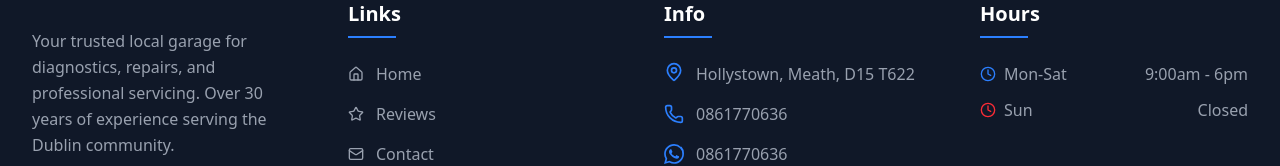
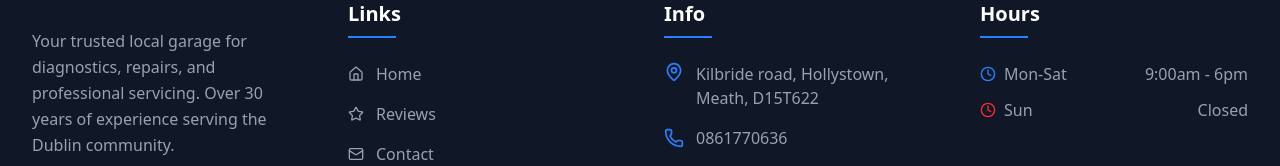
Before and after one commit to alihassan9682/car-carriage-amn-motors, a Next.js app: page / in a window 1280 px wide. Shown: the part 2563-2729 px from the top of the page. Built offline with nearby package versions, Linux system fonts and the light colour scheme.

Commit message:
fix: address added

```diff
--- a/components/Footer.tsx
+++ b/components/Footer.tsx
@@ -53,7 +53,7 @@ const Footer = () => {
             <div className="space-y-4 text-gray-400">
               <div className="flex items-start">
                 <MapPin className="w-5 h-5 mr-3 text-blue-500 shrink-0" />
-                <p>Hollystown, Meath, D15 T622</p>
+                <p>Kilbride road, Hollystown, Meath, D15T622</p>
               </div>
               <div className="flex items-center">
                 <Phone className="w-5 h-5 mr-3 text-blue-500 shrink-0" />
```
